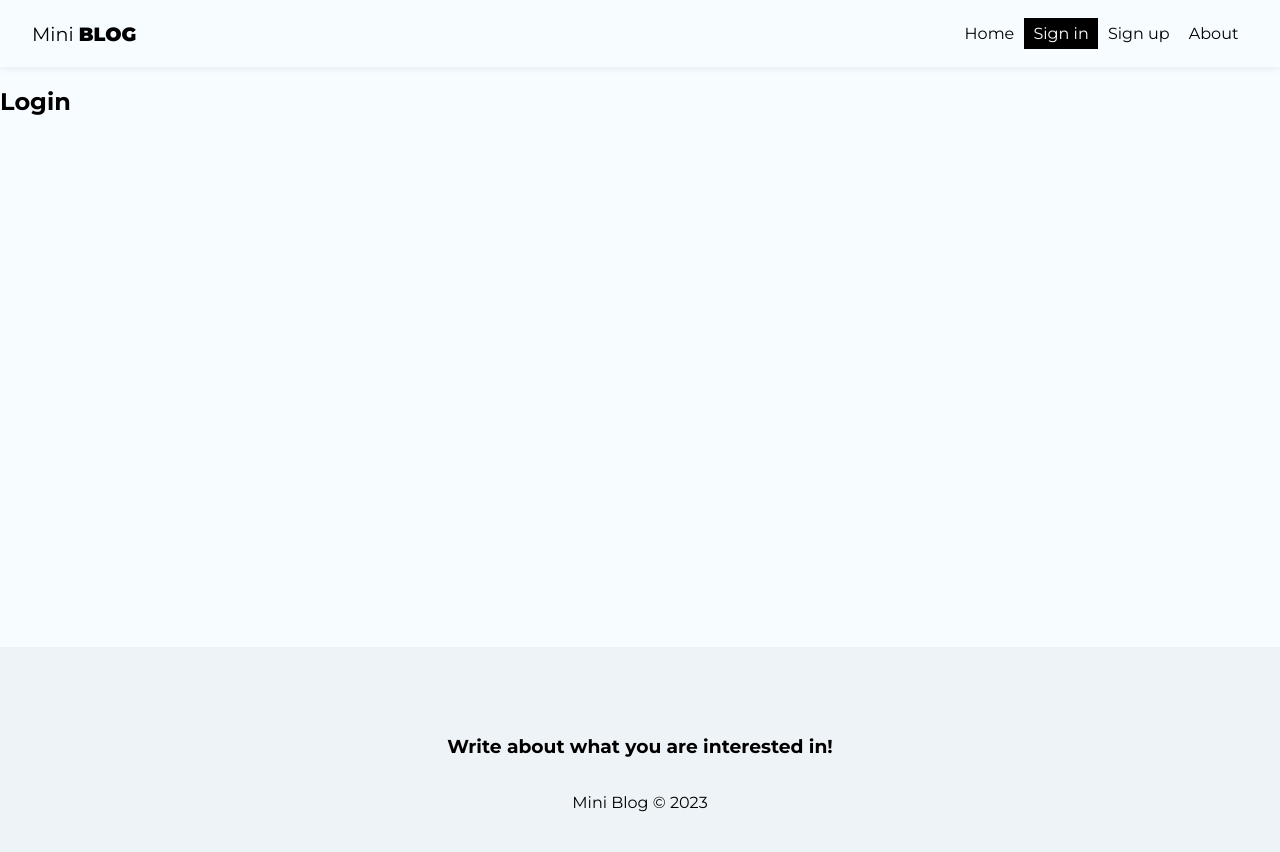
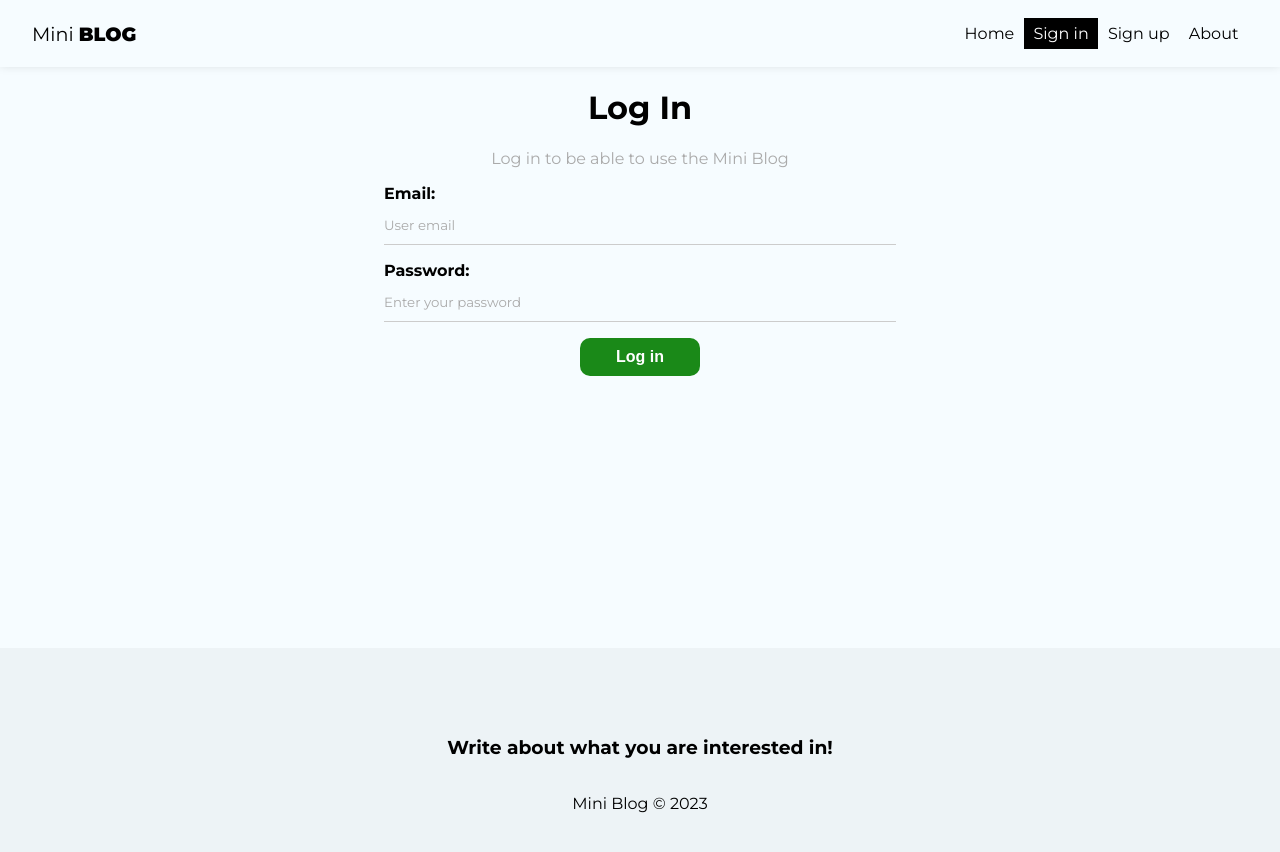
Before and after one commit to felype-carvalho/miniblog, a React (Create React App) app: page /login in a window 1280 px wide. Shown: the top 852 px of the page. Built offline with nearby package versions, Linux system fonts and the light colour scheme; no server answers.

Commit message:
Adding login page contend

```diff
--- a/src/hooks/useAuthentication.js
+++ b/src/hooks/useAuthentication.js
@@ -73,7 +73,7 @@
         // deal with memory leak
         checkIfIsCancelled();
 
-        signOut(auth)
+        signOut(auth);
     }
 
     useEffect(() => {
--- a/src/pages/Login/Login.js
+++ b/src/pages/Login/Login.js
@@ -1,11 +1,70 @@
 import styles from "./Login.module.css";
 
+import { useAuthentication } from "../../hooks/useAuthentication";
+
+import { useState, useEffect } from "react";
+
 const Login = () => {
-  return (
-    <div>
-        <h2>Login</h2>
-    </div>
-  )
+    const [email, setEmail] = useState("");
+    const [password, setPassword] = useState("");
+    const [error, setError] = useState("");
+
+    const { createUser, error: authError, loading } = useAuthentication();
+
+    const handleSubmit = async (e) => {
+        e.preventDefault();
+
+        setError("");
+
+        const user = {
+            email,
+            password
+        }
+
+        const res = await createUser(user);
+
+        console.log(res);
+    }
+
+    useEffect(() => {
+        if (authError) {
+            setError(authError);
+        }
+    }, [authError]);
+
+    return (
+        <div className={styles.login}>
+            <h1>Log In</h1>
+            <p>Log in to be able to use the Mini Blog</p>
+            <form onSubmit={handleSubmit}>
+                <label>
+                    <span>Email:</span>
+                    <input
+                        type="email"
+                        name="email"
+                        required
+                        placeholder="User email"
+                        value={email}
+                        onChange={(e) => setEmail(e.target.value)}
+                    />
+                </label>
+                <label>
+                    <span>Password:</span>
+                    <input
+                        type="password"
+                        name="password"
+                        required
+                        placeholder="Enter your password"
+                        value={password}
+                        onChange={(e) => setPassword(e.target.value)}
+                    />
+                </label>
+                {!loading && <button className="btn">Log in</button>}
+                {loading && <button className="btn" disabled>Loading...</button>}
+                {error && <p className="error">{error}</p>}
+            </form>
+        </div >
+    )
 }
 
 export default Login
--- a/src/pages/Login/Login.module.css
+++ b/src/pages/Login/Login.module.css
@@ -0,0 +1,7 @@
+.login {
+    text-align: center;
+}
+
+.login p {
+    color: #aaa;
+}
--- a/src/pages/Register/Register.js
+++ b/src/pages/Register/Register.js
@@ -46,7 +46,7 @@
             <p>Create your user and share your stories</p>
             <form onSubmit={handleSubmit}>
                 <label>
-                    <span>Nome:</span>
+                    <span>Name:</span>
                     <input
                         type="text"
                         name="displayName"
```
